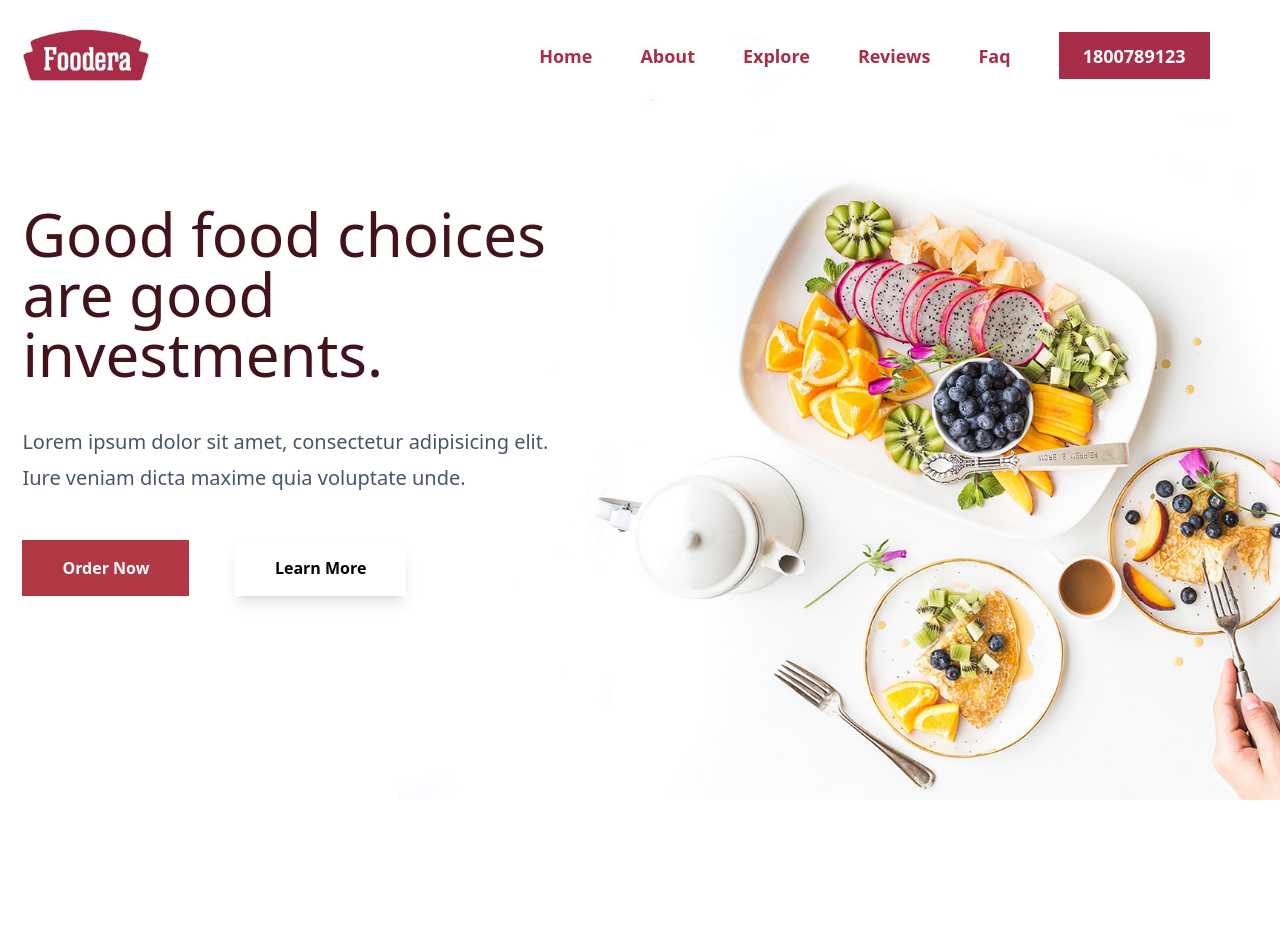
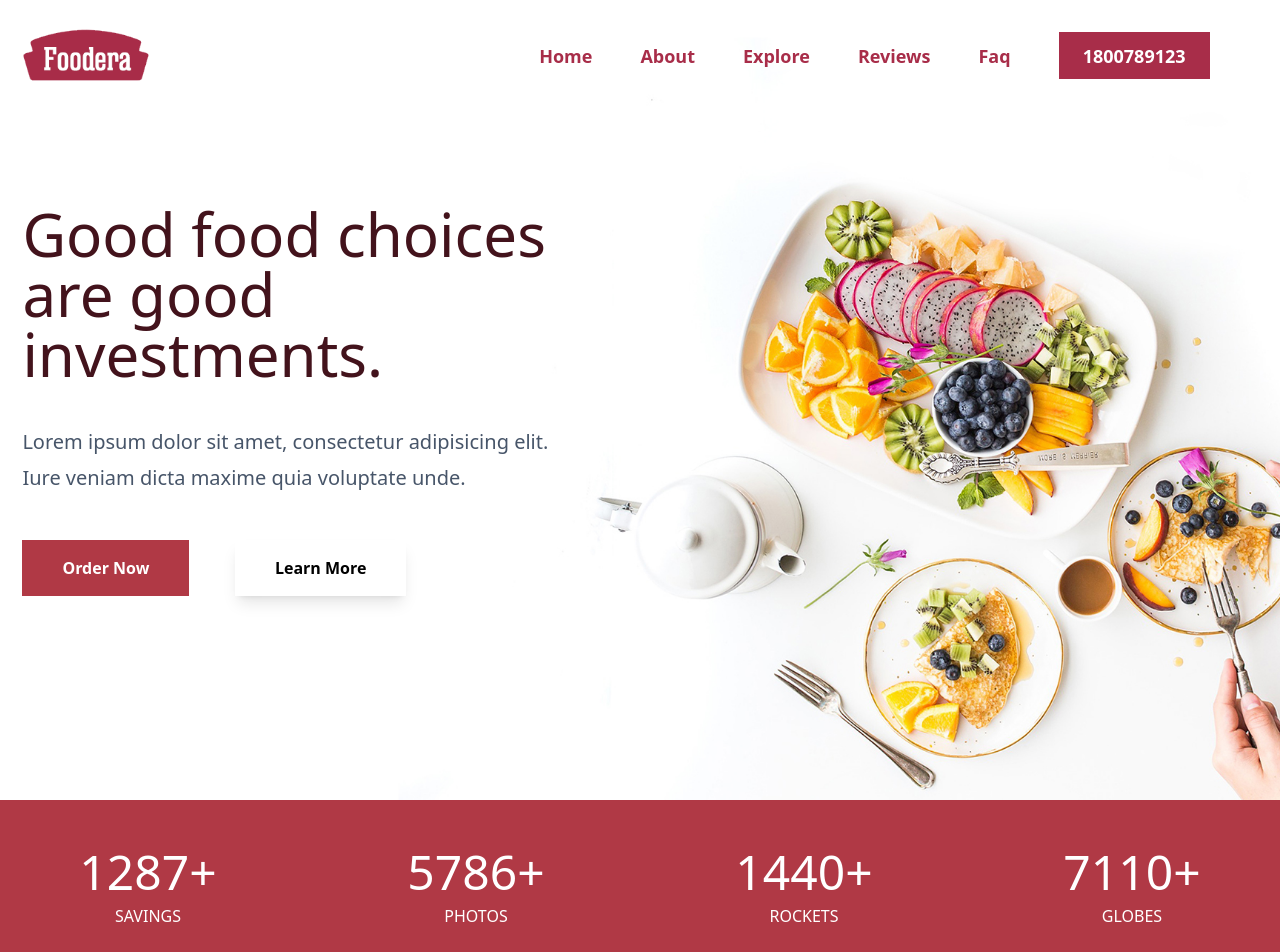
Before and after one commit to krypton225/foodera, a React (Create React App) app: page / in a window 1280 px wide. Shown: the top 952 px of the page. Before the commit the page ends 800 px from the top, so only its background shows below. Built offline with nearby package versions, Linux system fonts and the light colour scheme.

Commit message:
ADD LandingState component

```diff
--- a/src/App.tsx
+++ b/src/App.tsx
@@ -1,4 +1,4 @@
-import { Navbar, Landing } from "./components/main";
+import { Navbar, Landing, LandingState } from "./components/main";
 
 function App() {
   return (
@@ -6,6 +6,7 @@ function App() {
       <Navbar />
 
       <Landing />
+      <LandingState />
     </div>
   );
 }
--- /dev/null
+++ b/src/components/LandingState/LandingState.tsx
@@ -0,0 +1,16 @@
+import landingStateData from "./landing-state";
+
+const LandingState = () => {
+    return (
+        <div className="w-full min-h-[11rem] mt-0 mx-auto py-12 grid grid-cols-1 md:grid-cols-2 lg:grid-cols-4 gap-12 lg:gap-8 items-center bg-primary-light text-white">
+            {landingStateData.map(({ id, counter, title }) => (
+                <div key={id} className="w-full flex flex-col text-center text-white font-medium">
+                    <span className="block mb-2 text-5xl">{counter}+</span>
+                    <span className="uppercase text-base">{title}</span>
+                </div>
+            ))}
+        </div>
+    );
+};
+
+export default LandingState;
--- /dev/null
+++ b/src/components/LandingState/landing-state.ts
@@ -0,0 +1,14 @@
+import GenerateId from "../../Utils/generate-id";
+
+import ILandingState from "./LandingState.interface";
+
+const landingStateData: Array<ILandingState> = [
+    { counter: 1287, title: "savings" },
+    { counter: 5786, title: "photos" },
+    { counter: 1440, title: "rockets" },
+    { counter: 7110, title: "globes" },
+];
+
+(() => GenerateId(landingStateData))();
+
+export default landingStateData;
--- a/src/components/main.js
+++ b/src/components/main.js
@@ -5,3 +5,5 @@ export { default as Logo } from "./Logo/Logo.tsx";
 export { default as Landing } from "./Landing/Landing.tsx";
 
 export { default as MainButton } from "./MainButton/MainButton.tsx";
+
+export { default as LandingState } from "./LandingState/LandingState.tsx";
```
Also changed, not shown: src/components/LandingState/LandingState.interface.ts (added, +7 -0 lines).
